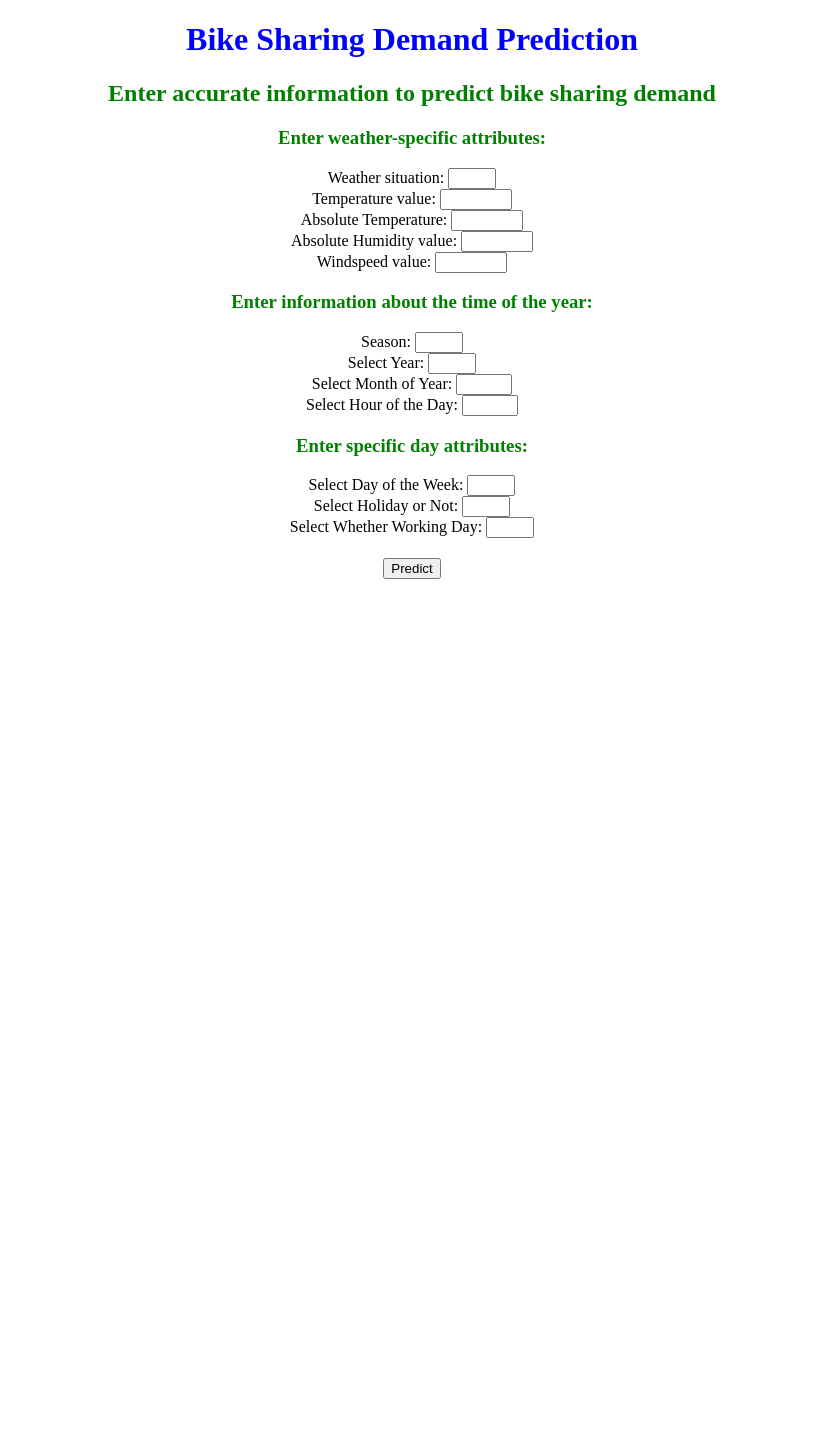
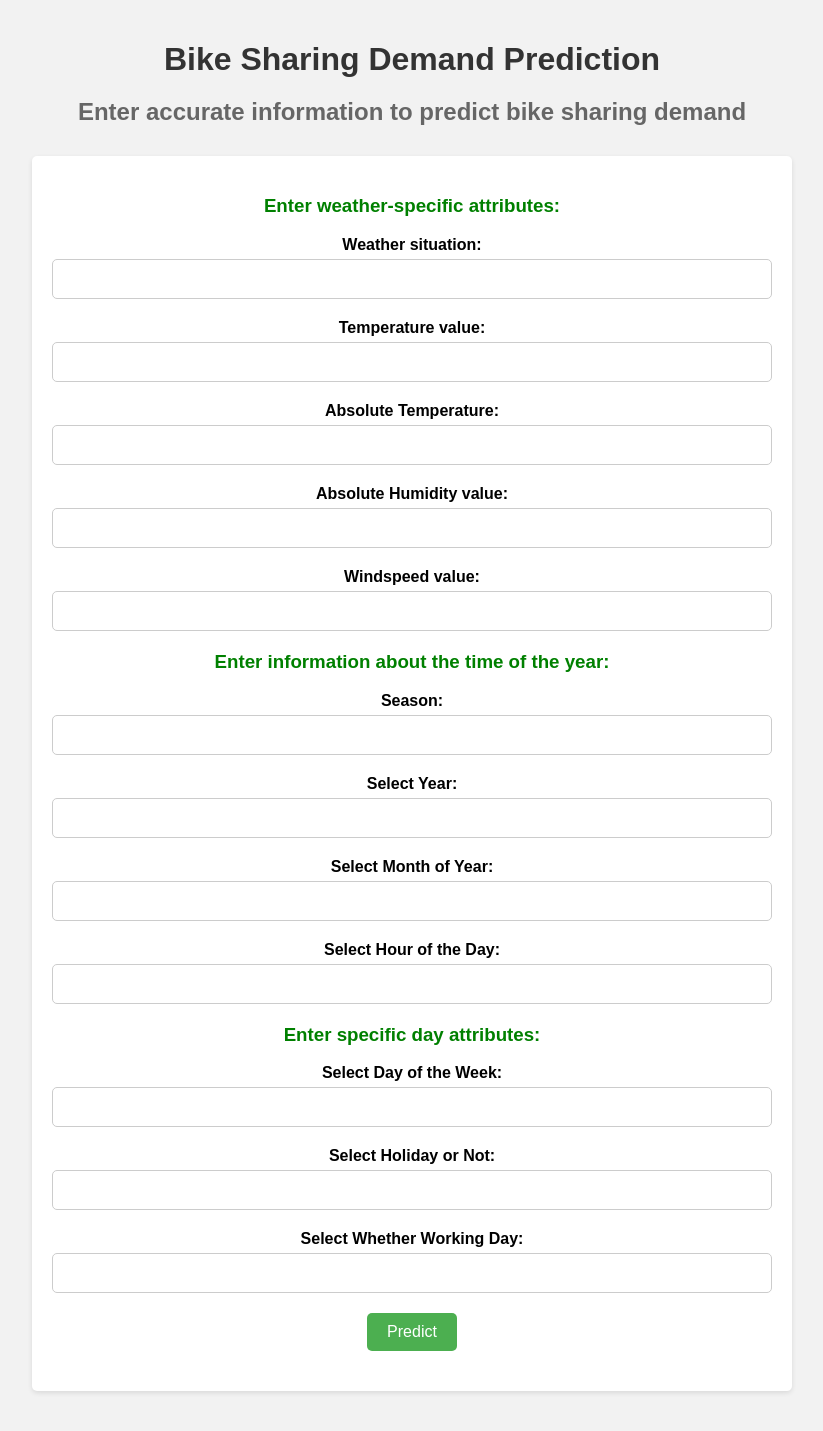
Before and after one commit to Pratik94229/Bike-Sharing-Demand-Prediction-End-to-End-Project, a Flask app: page / in a window 1280 px wide. Shown: the whole page, without its empty margins (228-1051 px from the left). Before the commit the page ends 579 px from the top, so only its background shows below. Run offline with Flask 3, Linux system fonts and the light colour scheme.

Commit message:
heroku deployment

```diff
--- a/templates/index.html
+++ b/templates/index.html
@@ -3,10 +3,78 @@
 <head>
     <title>Bike Sharing Demand Prediction</title>
     <link rel="stylesheet" href="{{ url_for('static', filename='styles.css') }}">
+    <style>
+        body {
+            font-family: Arial, sans-serif;
+            background-color: #f2f2f2;
+            margin: 0;
+            padding: 0;
+        }
+
+        .container {
+            max-width: 800px;
+            margin: 0 auto;
+            padding: 20px;
+        }
+
+        .title {
+            text-align: center;
+            color: #333;
+            margin-bottom: 20px;
+        }
+
+        .subtitle {
+            text-align: center;
+            color: #666;
+            margin-bottom: 30px;
+        }
+
+        form {
+            background-color: #fff;
+            padding: 20px;
+            border-radius: 5px;
+            box-shadow: 0 2px 5px rgba(0, 0, 0, 0.1);
+        }
+
+        .input-group {
+            margin-bottom: 20px;
+        }
+
+        label {
+            display: block;
+            font-weight: bold;
+            margin-bottom: 5px;
+        }
+
+        input[type="number"],
+        input[type="text"] {
+            width: 100%;
+            padding: 10px;
+            border: 1px solid #ccc;
+            border-radius: 5px;
+            box-sizing: border-box;
+            font-size: 16px;
+        }
+
+        input[type="submit"] {
+            background-color: #4CAF50;
+            color: #fff;
+            border: none;
+            padding: 10px 20px;
+            border-radius: 5px;
+            cursor: pointer;
+            font-size: 16px;
+        }
+
+        input[type="submit"]:hover {
+            background-color: #45a049;
+        }
+    </style>
 </head>
 <body>
+    <div class="container">
         <h1 class="title">Bike Sharing Demand Prediction</h1>
-    <h2>Enter accurate information to predict bike sharing demand</h2>
+        <h2 class="subtitle">Enter accurate information to predict bike sharing demand</h2>
 
         <form method="POST" action="/predict">
             <h3>Enter weather-specific attributes:</h3>
@@ -65,5 +133,6 @@
 
             <input type="submit" value="Predict">
         </form>
+    </div>
 </body>
 </html>
```
Also changed, not shown: 1 other file. Lines whose indentation alone changed are shown as unchanged.
